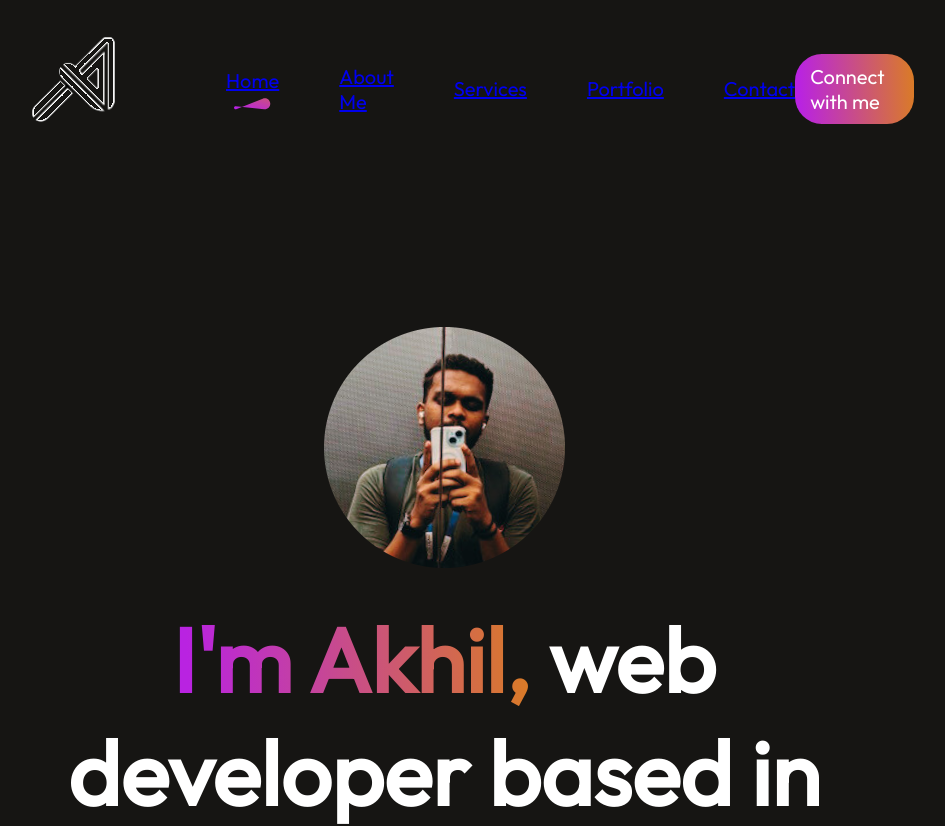
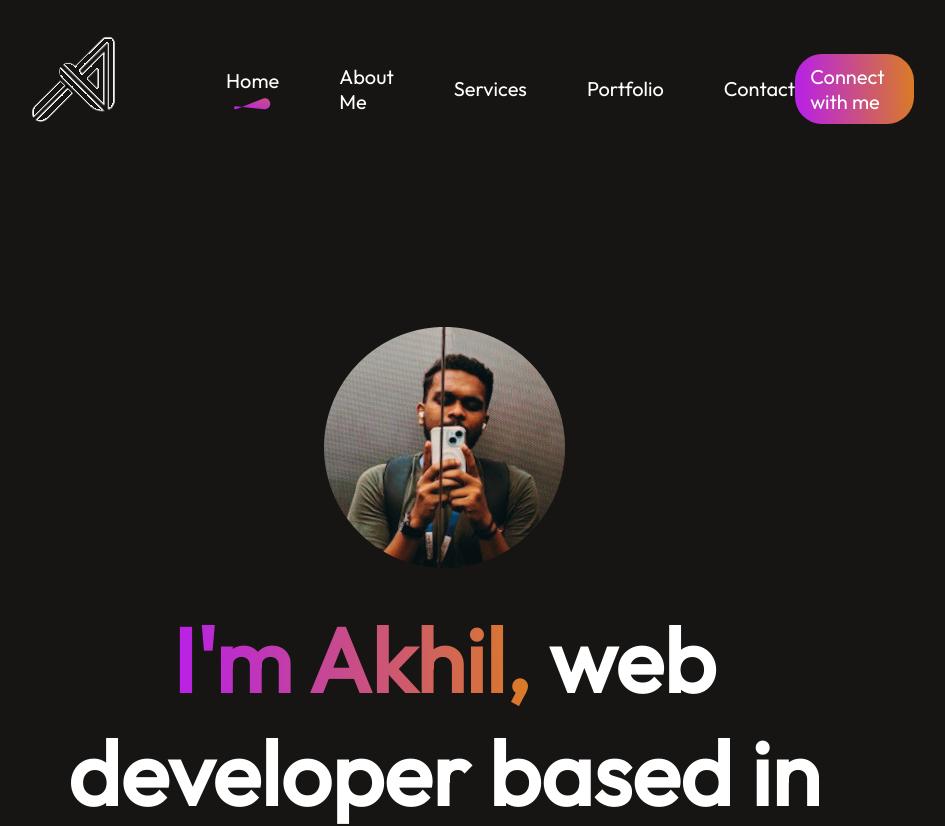
Before and after one commit to akhilpgvr/portfolio-react, a React (Vite) app: page / in a window 1280 px wide. Shown: the top 826 px of the page, without its empty margins (196-1141 px from the left). Built offline with nearby package versions, Linux system fonts and the light colour scheme.

Commit message:
added navigations part1

```diff
--- a/src/components/About/About.jsx
+++ b/src/components/About/About.jsx
@@ -5,7 +5,7 @@ import profile_image from '../../assets/about_profile.jpg'
 
 const About = () => {
     return (
-        <div className='about'>
+        <div id = 'about' className='about'>
             <div className="about-title">
                 <h2>About Me</h2>
                 <img src={theme_pattern} alt="" />
--- a/src/components/Contact/Contact.jsx
+++ b/src/components/Contact/Contact.jsx
@@ -7,7 +7,7 @@ import call_icon from '../../assets/call_icon.svg'
 
 const Contact = () =>{
     return (
-        <div className="contact">
+        <div id = 'contact' className="contact">
             <div className="contact-title">
                 <h2>Reach Out</h2>
                 <img src={theme_pattern} alt="Space for Theme Pattern" />
--- a/src/components/Hero/Hero.jsx
+++ b/src/components/Hero/Hero.jsx
@@ -4,7 +4,8 @@ import profile_img from '../../assets/profile_img.png'
 
 const Hero = () => {
   return (
-    <div className='hero'>
+
+    <div id='home' className='hero'>
       <img src={profile_img} alt="Space for Main profile image" />
       <h2><span>I'm Akhil,</span> web developer based in India.</h2>
       <p>Experienced web developer specializing in front-end and back-end technologies. Skilled in creating responsive and user-friendly web applications using HTML, CSS, JavaScript, and modern frameworks. Passionate about solving complex problems and delivering high-quality code. Dedicated to staying updated with industry trends and best practices in web development.</p>
--- a/src/components/Mywork/Mywork.jsx
+++ b/src/components/Mywork/Mywork.jsx
@@ -6,7 +6,7 @@ import arrorw_icon from '../../assets/arrow_icon.svg'
 
 const Mywork = () => {
   return (
-    <div className='mywork'>
+    <div id = 'work' className='mywork'>
       <div className="mywork-title">
         <h2>My Works</h2>
         <img src={theme_pattern} alt="Space for theme image " />
--- a/src/components/Navbar/Navbar.css
+++ b/src/components/Navbar/Navbar.css
@@ -32,3 +32,7 @@
     display: flex;
     margin: auto;
 }
+.anchor-link{
+    text-decoration: none;
+    color: white;
+}
--- a/src/components/Navbar/Navbar.jsx
+++ b/src/components/Navbar/Navbar.jsx
@@ -11,11 +11,11 @@ const Navbar = () => {
     <div className='navbar'>
       <img src={logo} alt="Space for logo" />
       <ul className='nav-menu'>
-        <li> <AnchorLink className='anchor-link' offset={50} href='#home'> <p onClick={()=> setMenu("home")}>Home</p> </AnchorLink> {menu==="home"?<img src={underline} /> : <></>}</li>
-        <li> <AnchorLink className='anchor-link' offset={50} href='#about'> <p onClick={()=> setMenu("about")}>About Me</p>  </AnchorLink> {menu==="about"?<img src={underline} /> : <></>}</li>
-        <li> <AnchorLink className='anchor-link' offset={50} href='#services'> <p onClick={()=> setMenu("services")}>Services</p> </AnchorLink> {menu==="services"?<img src={underline} /> : <></>}</li>
-        <li> <AnchorLink className='anchor-link' offset={50} href='#work'> <p onClick={()=> setMenu("work")}>Portfolio</p> </AnchorLink> {menu==="work"?<img src={underline} /> : <></>}</li>
-        <li> <AnchorLink className='anchor-link' offset={50} href='#contact'> <p onClick={()=> setMenu("contact")}>Contact</p> </AnchorLink> {menu==="contact"?<img src={underline} /> : <></>}</li>
+        <li> <AnchorLink className='anchor-link' href='#home'> <p onClick={()=> setMenu('home')}>Home</p> </AnchorLink> {menu==='home'?<img src={underline} /> : <></>}</li>
+        <li> <AnchorLink className='anchor-link' offset={50} href='#about'> <p onClick={()=> setMenu('about')}>About Me</p>  </AnchorLink> {menu==='about'?<img src={underline} /> : <></>}</li>
+        <li> <AnchorLink className='anchor-link' offset={50} href='#services'> <p onClick={()=> setMenu('services')}>Services</p> </AnchorLink> {menu==='services'?<img src={underline} /> : <></>}</li>
+        <li> <AnchorLink className='anchor-link' offset={50} href='#work'> <p onClick={()=> setMenu('work')}>Portfolio</p> </AnchorLink> {menu==='work'?<img src={underline} /> : <></>}</li>
+        <li> <AnchorLink className='anchor-link' offset={50} href='#contact'> <p onClick={()=> setMenu('contact')}>Contact</p> </AnchorLink> {menu==='contact'?<img src={underline} /> : <></>}</li>
       </ul>
       <div className="nav-connect">Connect with me</div>
     </div>
--- a/src/components/Services/Services.jsx
+++ b/src/components/Services/Services.jsx
@@ -6,7 +6,7 @@ import arrow_icon from '../../assets/arrow_icon.svg'
 
 const Services = () => {
   return (
-    <div className='services'>
+    <div id = 'services' className='services'>
       <div className="services-title">
         <h2>My Services</h2>
         <img src={theme_pattern} alt="" />
```
